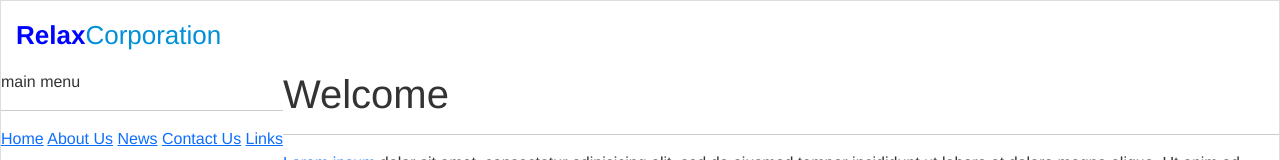
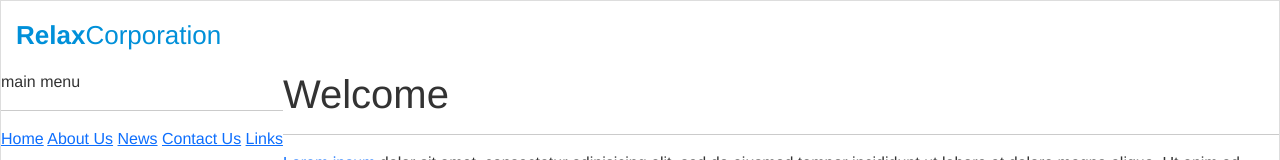
Before and after one commit to pablo-slz/css-1, a plain HTML site: page index.html in a window 1280 px wide. Shown: the top 160 px of the page. Drawn offline with nearby package versions, Linux system fonts and the light colour scheme.

Commit message:
borrar etiqueta

```diff
--- a/css.css
+++ b/css.css
@@ -22,7 +22,3 @@ body {
     color: #0090d9;
     text-align: justify;
 }
-
-#top-nav b {
-    color: #0004ff;
-}
```
